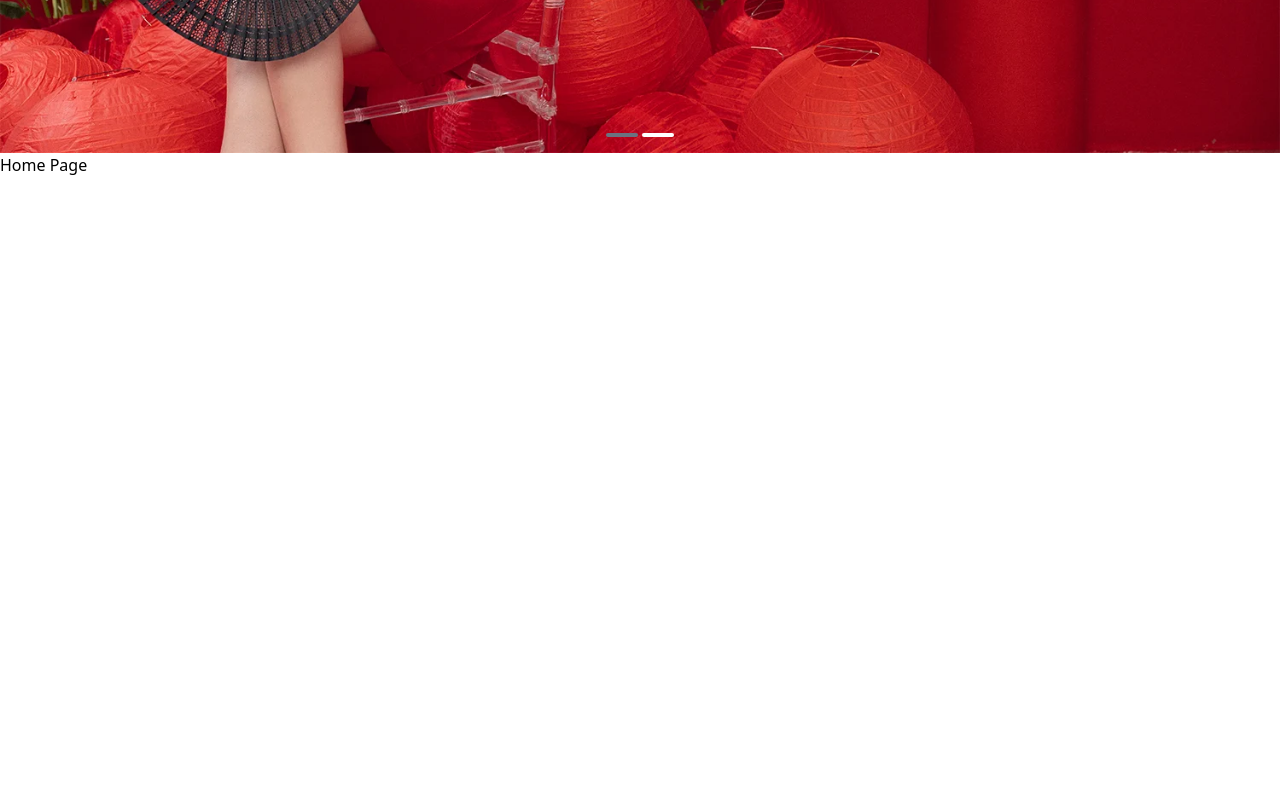
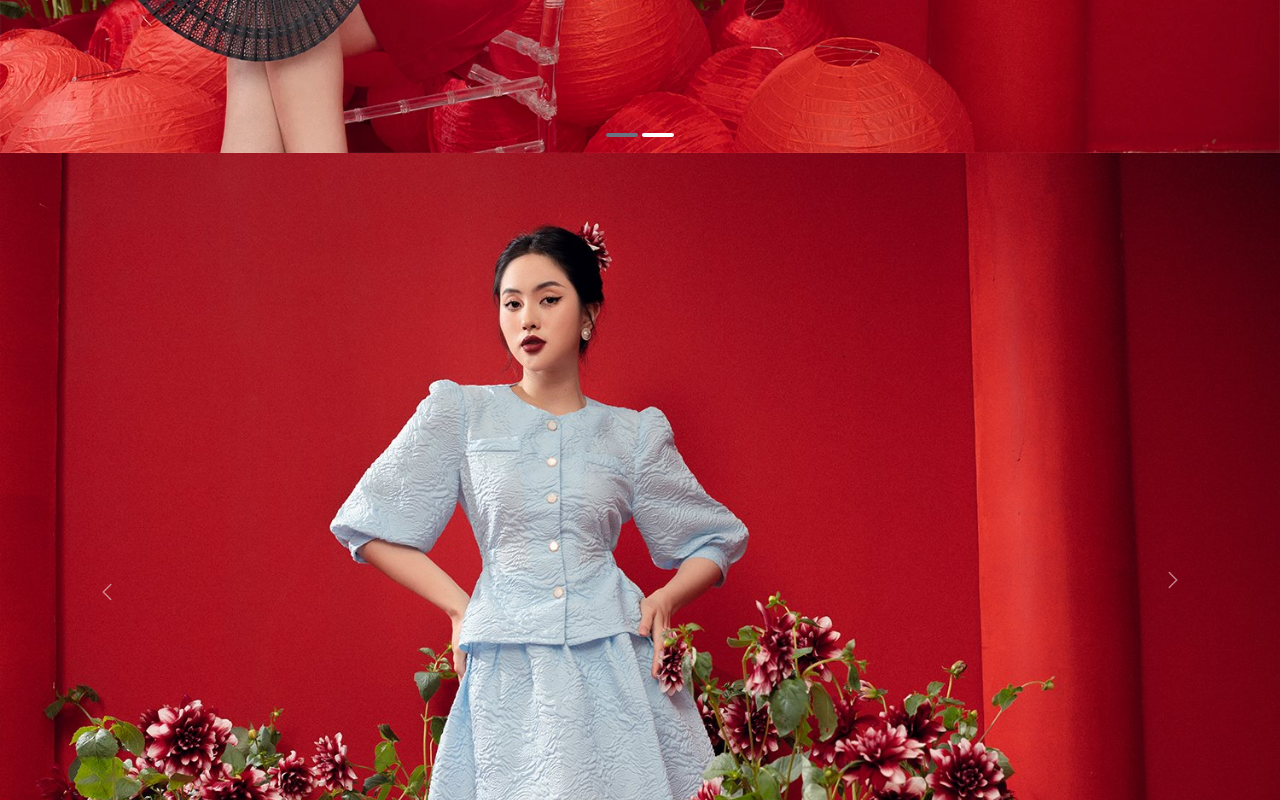
Before and after one commit to BuiHoang3000/redux-toolkit, a React (Vite) app: page / in a window 1280 px wide. Shown: the part 700-1500 px from the top of the page. Before the commit the page ends 877 px from the top, so only its background shows below. Built offline with nearby package versions, Linux system fonts and the light colour scheme.

Commit message:
Main Product Carousel

```diff
--- a/src/components/HomePage/HomePage.tsx
+++ b/src/components/HomePage/HomePage.tsx
@@ -1,13 +1,16 @@
 import { CarouselContextProvider } from '~/templates/Carousel';
-import Carousel from './components/Carousel';
+import MainProductCarousel from './components/MainProductCarousel';
+import NewProductCarousel from './components/NewProductCarousel';
 
 const HomePage = () => {
   return (
     <div>
       <CarouselContextProvider>
-        <Carousel />
+        <MainProductCarousel />
       </CarouselContextProvider>
-      Home Page
+      <CarouselContextProvider>
+        <NewProductCarousel />
+      </CarouselContextProvider>
     </div>
   );
 };
--- a/src/components/HomePage/components/Carousel.tsx
+++ b/src/components/HomePage/components/MainProductCarousel.tsx
@@ -30,7 +30,7 @@ const listCarousels: CarouselItem[] = [
   },
 ];
 
-const Carousel = () => {
+const MainProductCarousel = () => {
   const carouselState = useCarouselState();
   const carouselDispatch = useCarouselDispatch();
 
@@ -78,8 +78,8 @@ const Carousel = () => {
   return (
     <CarouselWrapper gotoPage={goToPage} previousAndNext={preAndNext}>
       <div className='w-full overflow-x-hidden'>
-        <div
-          className='flex'
+        <ul
+          className='flex relative w-full'
           style={{
             transform: `translate3d(-${
               carouselState.current * 100
@@ -88,9 +88,11 @@ const Carousel = () => {
           }}
         >
           {carouselState.data.map((item: any) => (
-            <img src={item.url} key={item.id} className='w-full' />
+            <li className='relative min-w-full' key={item.id}>
+              <img src={item.url} className='w-full' />
+            </li>
           ))}
-        </div>
+        </ul>
       </div>
 
       {carouselState.data.map((item, index: number) => (
@@ -108,4 +110,4 @@ const Carousel = () => {
   );
 };
 
-export default Carousel;
+export default MainProductCarousel;
--- /dev/null
+++ b/src/components/HomePage/components/NewProductCarousel.tsx
@@ -0,0 +1,111 @@
+import React from 'react';
+//
+import carousel1 from '~/assets/images/home_new_carousel_1.png';
+import carousel2 from '~/assets/images/home_new_carousel_2.png';
+import {
+  CarouselItem,
+  GO_TO_PAGE,
+  INIT_DATA,
+  NEXT,
+  PREVIOUS,
+  useCarouselDispatch,
+  useCarouselState,
+} from '~/templates/Carousel';
+import CarouselGoToPageTemp from '~/templates/Carousel/CarouselGoToPageTemp';
+import CarouselPreAndNextTemp from '~/templates/Carousel/CarouselPreAndNextTemp';
+import CarouselWrapper from '~/templates/Carousel/CarouselWrapper';
+
+const listCarousels: CarouselItem[] = [
+  {
+    id: 1,
+    url: carousel1,
+    title: 'First slide label',
+    content: 'Some representative placeholder content for the first slide.',
+  },
+  {
+    id: 2,
+    url: carousel2,
+    title: 'Second slide label',
+    content: 'Some representative placeholder content for the second slide.',
+  },
+];
+
+const NewProductCarousel = () => {
+  const carouselState = useCarouselState();
+  const carouselDispatch = useCarouselDispatch();
+
+  React.useEffect(() => {
+    if (listCarousels && listCarousels.length > 0) {
+      carouselDispatch({
+        type: INIT_DATA,
+        initData: listCarousels,
+        auto: false,
+      });
+    }
+  }, [listCarousels, carouselDispatch]);
+
+  const goToPage = React.useCallback(
+    () => (
+      <CarouselGoToPageTemp
+        data={carouselState.data}
+        active={carouselState.current}
+        setActive={(index: number) => {
+          carouselDispatch({
+            type: GO_TO_PAGE,
+            goToPage: index,
+          });
+        }}
+      />
+    ),
+    [carouselState],
+  );
+
+  const handlePrevious = React.useCallback(() => {
+    carouselDispatch({ type: PREVIOUS });
+  }, []);
+
+  const handleNext = React.useCallback(() => {
+    carouselDispatch({ type: NEXT });
+  }, []);
+
+  const preAndNext = () => (
+    <CarouselPreAndNextTemp
+      handlePrevious={handlePrevious}
+      handleNext={handleNext}
+    />
+  );
+
+  return (
+    <CarouselWrapper gotoPage={goToPage} previousAndNext={preAndNext}>
+      <div className='w-full overflow-x-hidden'>
+        <div
+          className='flex'
+          style={{
+            transform: `translate3d(-${
+              carouselState.current * 100
+            }%, 0px, 0px)`,
+            transitionDuration: '350ms',
+          }}
+        >
+          {carouselState.data.map((item: any) => (
+            <img src={item.url} key={item.id} className='w-full' />
+          ))}
+        </div>
+      </div>
+
+      {carouselState.data.map((item, index: number) => (
+        <div
+          key={item.id}
+          className={`hidden md:${
+            index === carouselState.current ? 'block' : 'hidden'
+          } absolute text-center right-[15%] left-[15%] bottom-5 py-5 text-white`}
+        >
+          <h5 className='text-xl'>{item.title}</h5>
+          <p>{item.content}</p>
+        </div>
+      ))}
+    </CarouselWrapper>
+  );
+};
+
+export default NewProductCarousel;
```
